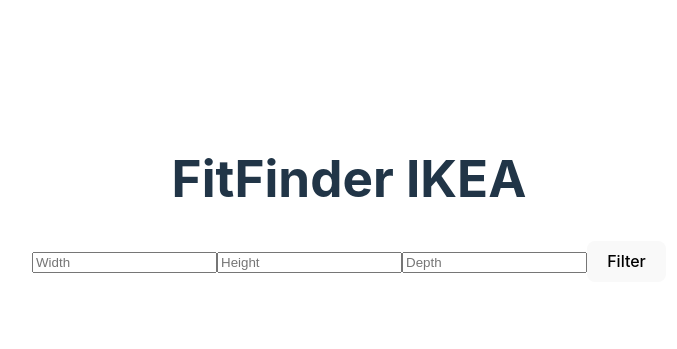
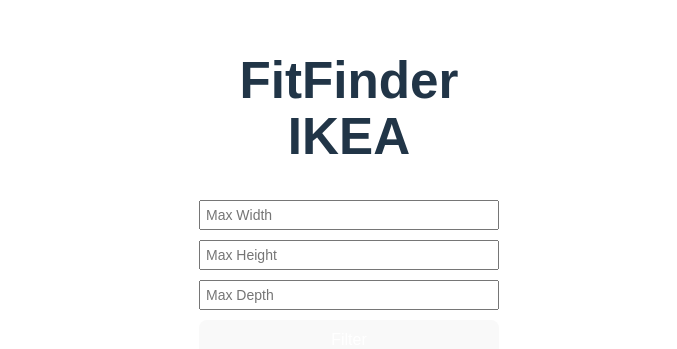
Before and after one commit to Junikab/fitfinderIkea, a React (Vite) app: page / in a window 1280 px wide. Shown: the part 201-550 px from the top of the page, without its empty margins (291-968 px from the left). Built offline with nearby package versions, Linux system fonts and the light colour scheme; no server answers.

Commit message:
working version.

```diff
--- a/package.json
+++ b/package.json
@@ -14,6 +14,7 @@
     "react-dom": "^18.2.0"
   },
   "devDependencies": {
+    "@types/chrome": "^0.0.270",
     "@types/node": "^22.5.0",
     "@types/react": "^18.2.14",
     "@types/react-dom": "^18.2.6",
--- /dev/null
+++ b/src/global.d.ts
@@ -0,0 +1,7 @@
+import { Product } from "./popup";
+
+declare global {
+    interface Window {
+        chrome: typeof chrome;
+    }
+}
--- /dev/null
+++ b/src/popup.css
@@ -0,0 +1,35 @@
+.popup {
+  width: 300px;
+  padding: 20px;
+  font-family: Arial, sans-serif;
+}
+
+.inputs {
+  display: flex;
+  flex-direction: column;
+  gap: 10px;
+  margin-bottom: 20px;
+}
+
+input {
+  padding: 5px;
+  font-size: 14px;
+}
+
+button {
+  padding: 10px;
+  background-color: #0051ba;
+  color: white;
+  border: none;
+  cursor: pointer;
+}
+
+.results {
+  max-height: 300px;
+  overflow-y: auto;
+}
+
+.product {
+  border-bottom: 1px solid #ccc;
+  padding: 10px 0;
+}
--- a/src/popup.html
+++ b/src/popup.html
@@ -9,7 +9,7 @@
 
 <body>
     <div id="root"></div>
-    <script type="module" src="./main.tsx"></script>
+    <script type="module" src="./src/main.tsx"></script>
 </body>
 
 </html>
--- a/src/popup.tsx
+++ b/src/popup.tsx
@@ -1,38 +1,113 @@
-import React, { useState } from "react";
-// import "./popup.css";
+import React, { useState, useEffect } from "react";
+import "./popup.css";
+
+interface Product {
+    name: string;
+    width: number;
+    height: number;
+    depth?: number;
+    price: number;
+}
 
 const Popup: React.FC = () => {
-    const [width, setWidth] = useState("");
-    const [height, setHeight] = useState("");
-    const [depth, setDepth] = useState("");
+    const [products, setProducts] = useState<Product[]>([]);
+    const [filteredProducts, setFilteredProducts] = useState<Product[]>([]);
+    const [dimensions, setDimensions] = useState({
+        width: 0,
+        height: 0,
+        depth: 0,
+    });
+    const [error, setError] = useState<string | null>(null);
 
-    const handleFilter = () => {
-        // TODO: Implement filtering logic
-        console.log(`Filtering for dimensions: ${width}x${height}x${depth}`);
+    useEffect(() => {
+        if (chrome?.tabs?.query) {
+            chrome.tabs.query(
+                { active: true, currentWindow: true },
+                (tabs: chrome.tabs.Tab[]) => {
+                    if (chrome.runtime.lastError) {
+                        setError(`Error: ${chrome.runtime.lastError.message}`);
+                        return;
+                    }
+
+                    const activeTab = tabs[0];
+                    if (activeTab.id) {
+                        chrome.tabs.sendMessage(
+                            activeTab.id,
+                            { action: "getProducts" },
+                            (response: Product[]) => {
+                                if (chrome.runtime.lastError) {
+                                    setError(
+                                        `Error: ${chrome.runtime.lastError.message}`
+                                    );
+                                    return;
+                                }
+                                setProducts(response);
+                                setFilteredProducts(response);
+                            }
+                        );
+                    } else {
+                        setError("No active tab found");
+                    }
+                }
+            );
+        } else {
+            setError("Chrome API not available");
+        }
+    }, []);
+
+     const handleInputChange = (e: React.ChangeEvent<HTMLInputElement>) => {
+         const { name, value } = e.target;
+         setDimensions((prev) => ({ ...prev, [name]: parseInt(value) || 0 }));
+     };
+
+     const filterProducts = () => {
+         const filtered = products.filter((product) => {
+             const widthCheck = product.width <= dimensions.width;
+             const heightCheck = product.height <= dimensions.height;
+             const depthCheck =
+                 !product.depth || product.depth <= dimensions.depth;
+             return widthCheck && heightCheck && depthCheck;
+         });
+         setFilteredProducts(filtered);
      };
 
     return (
         <div className="popup">
-            <h1>FitFinder IKEA</h1>
+            <h1>FitFinder IKEA </h1>
+            {error && <div className="error">{error}</div>}
+            <div className="inputs">
                 <input
                     type="number"
-                placeholder="Width"
-                value={width}
-                onChange={(e) => setWidth(e.target.value)}
+                    name="width"
+                    placeholder="Max Width"
+                    onChange={handleInputChange}
                 />
                 <input
                     type="number"
-                placeholder="Height"
-                value={height}
-                onChange={(e) => setHeight(e.target.value)}
+                    name="height"
+                    placeholder="Max Height"
+                    onChange={handleInputChange}
                 />
                 <input
                     type="number"
-                placeholder="Depth"
-                value={depth}
-                onChange={(e) => setDepth(e.target.value)}
+                    name="depth"
+                    placeholder="Max Depth"
+                    onChange={handleInputChange}
                 />
-            <button onClick={handleFilter}>Filter</button>
+                <button onClick={filterProducts}>Filter</button>
+            </div>
+            <div className="results">
+                {filteredProducts.map((product, index) => (
+                    <div key={index} className="product">
+                        <h3>{product.name}</h3>
+                        <p>
+                            Dimensions: {product.width}x{product.height}
+                            {product.depth ? `x${product.depth}` : ""} cm
+                        </p>
+                        <p>Price: ${product.price}</p>
+                    </div>
+                ))}
+            </div>
         </div>
     );
 };
--- a/tsconfig.json
+++ b/tsconfig.json
@@ -13,7 +13,8 @@
         "strict": true,
         "noUnusedLocals": true,
         "noUnusedParameters": true,
-        "noFallthroughCasesInSwitch": true
+        "noFallthroughCasesInSwitch": true,
+        "types": ["chrome"]
     },
     "include": ["src"],
     "references": [{ "path": "./tsconfig.node.json" }]
--- a/vite.config.ts
+++ b/vite.config.ts
@@ -7,11 +7,25 @@
     return {
         name: "move-popup-html",
         closeBundle() {
-            const srcPath = path.resolve(__dirname, "dist/src/popup.html");
+            const srcPath = path.resolve(__dirname, "dist/popup.html");
             const destPath = path.resolve(__dirname, "dist/popup.html");
-            if (fs.existsSync(srcPath)) {
+            if (fs.existsSync(srcPath) && srcPath !== destPath) {
                 fs.renameSync(srcPath, destPath);
                 console.log("Moved popup.html to dist root");
+            }
+        },
+    };
+}
+
+function copyCssFile() {
+    return {
+        name: "copy-css-file",
+        writeBundle() {
+            const srcPath = path.resolve(__dirname, "src/popup.css");
+            const destPath = path.resolve(__dirname, "dist/popup.css");
+            if (fs.existsSync(srcPath)) {
+                fs.copyFileSync(srcPath, destPath);
+                console.log("Copied popup.css to dist folder");
             }
         },
     };
@@ -30,13 +44,14 @@
             },
         },
         movePopupHtml(),
+        copyCssFile(),
     ],
     build: {
         outDir: "dist",
         emptyOutDir: true,
         rollupOptions: {
             input: {
-                popup: path.resolve(__dirname, "src/popup.html"),
+                popup: path.resolve(__dirname, "index.html"),
                 contentScript: path.resolve(__dirname, "src/contentScript.ts"),
             },
             output: {
```
Also changed, not shown: src/contentScript.ts (+65 -0 lines), manifest.json, 1 other file (tests, documents, lock files or other folders). Lines whose indentation alone changed are shown as unchanged.
